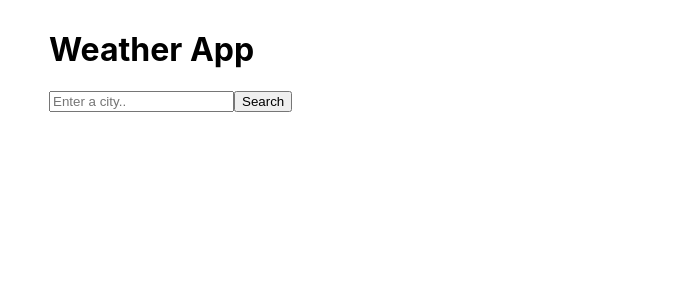
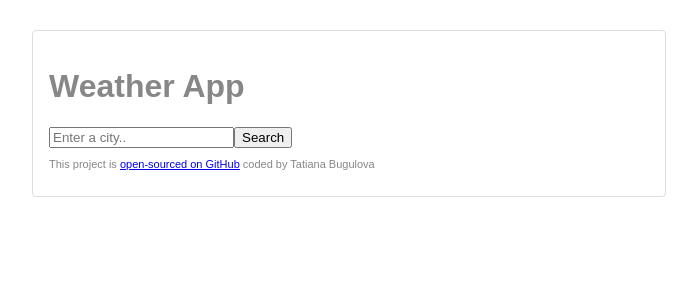
Before and after one commit to TAffinity/weather-react, a React (Create React App) app: page / in a window 1280 px wide. Shown: the top 300 px of the page, without its empty margins (291-988 px from the left). Built offline with nearby package versions, Linux system fonts and the light colour scheme.

Commit message:
add footer

```diff
--- a/src/App.css
+++ b/src/App.css
@@ -1,4 +1,15 @@
 .App {
   max-width: 600px;
   margin: 30px auto;
+
+  font-family: arial, sans-serif;
+  border: 1px solid #dadde1;
+  padding: 16px;
+  border-radius: 4px;
+  color: rgb(135, 135, 135);
 }
+
+.App footer {
+  font-size: 11px;
+  margin: 10px 0;
+}
--- a/src/App.js
+++ b/src/App.js
@@ -7,7 +7,13 @@ function App() {
     <div className="App">
       <h1>Weather App</h1>
       <Weather />
-      <footer></footer>
+      <footer>
+        This project is{" "}
+        <a href="https://github.com/TAffinity/weather-react" target="_blank">
+          open-sourced on GitHub
+        </a>{" "}
+        coded by Tatiana Bugulova
+      </footer>
     </div>
   );
 }
```
